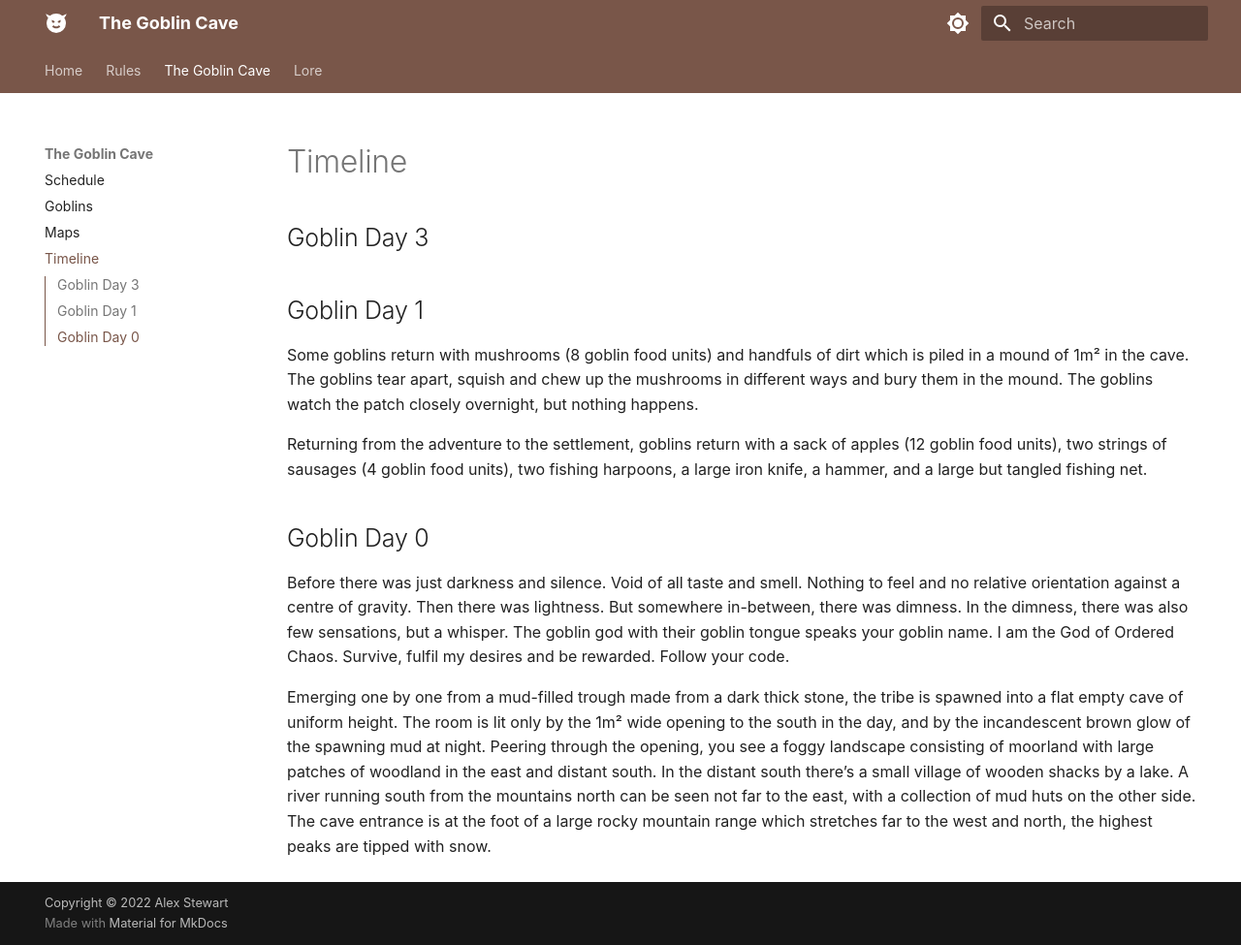
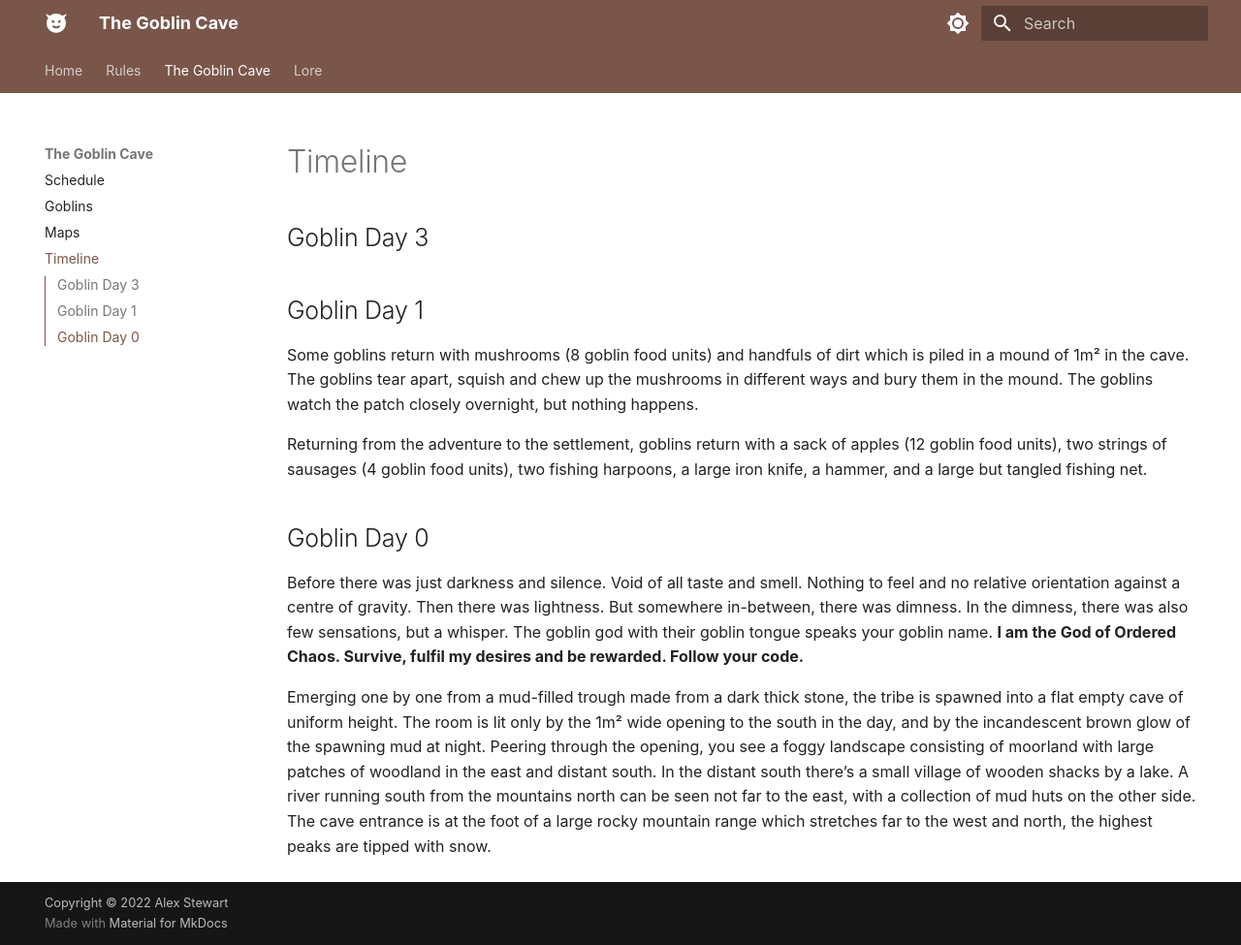
Before and after one commit to alex-stewart/the-goblin-cave, an MkDocs documentation site: the page built from docs/game/timeline.md, in a window 1280 px wide and 975 px high. Shown: the whole window at 97% size. Built offline with MkDocs 1.6.1 and Material for MkDocs 9.7.7, drawn with Linux system fonts in a browser that asks for light colours; some web fonts are replaced.

```diff
--- a/docs/game/timeline.md
+++ b/docs/game/timeline.md
@@ -17,7 +17,7 @@ Then there was lightness.
 But somewhere in-between, there was dimness.
 In the dimness, there was also few sensations, but a whisper.
 The goblin god with their goblin tongue speaks your goblin name.
-I am the God of Ordered Chaos. Survive, fulfil my desires and be rewarded. Follow your code.
+**I am the God of Ordered Chaos. Survive, fulfil my desires and be rewarded. Follow your code.**
 
 Emerging one by one from a mud-filled trough made from a dark thick stone, the tribe is spawned into a flat empty cave of uniform height.
 The room is lit only by the 1m² wide opening to the south in the day, and by the incandescent brown glow of the spawning mud at night.
```
